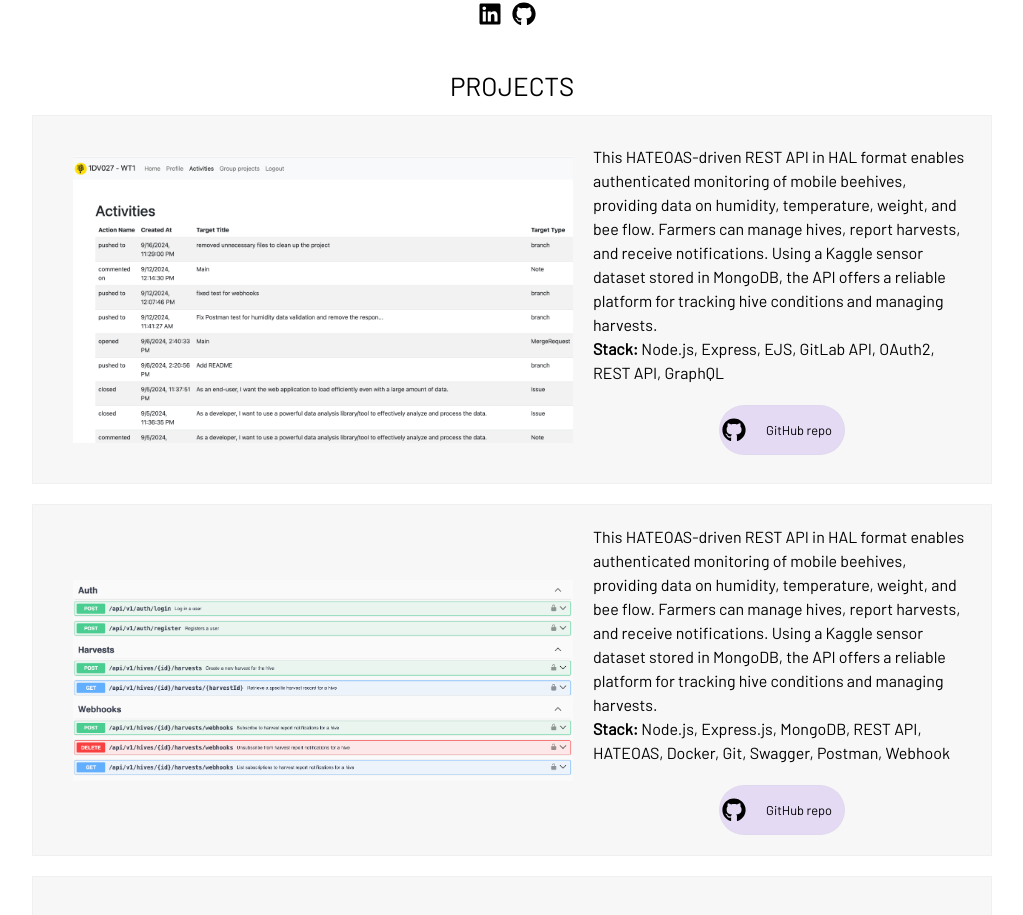
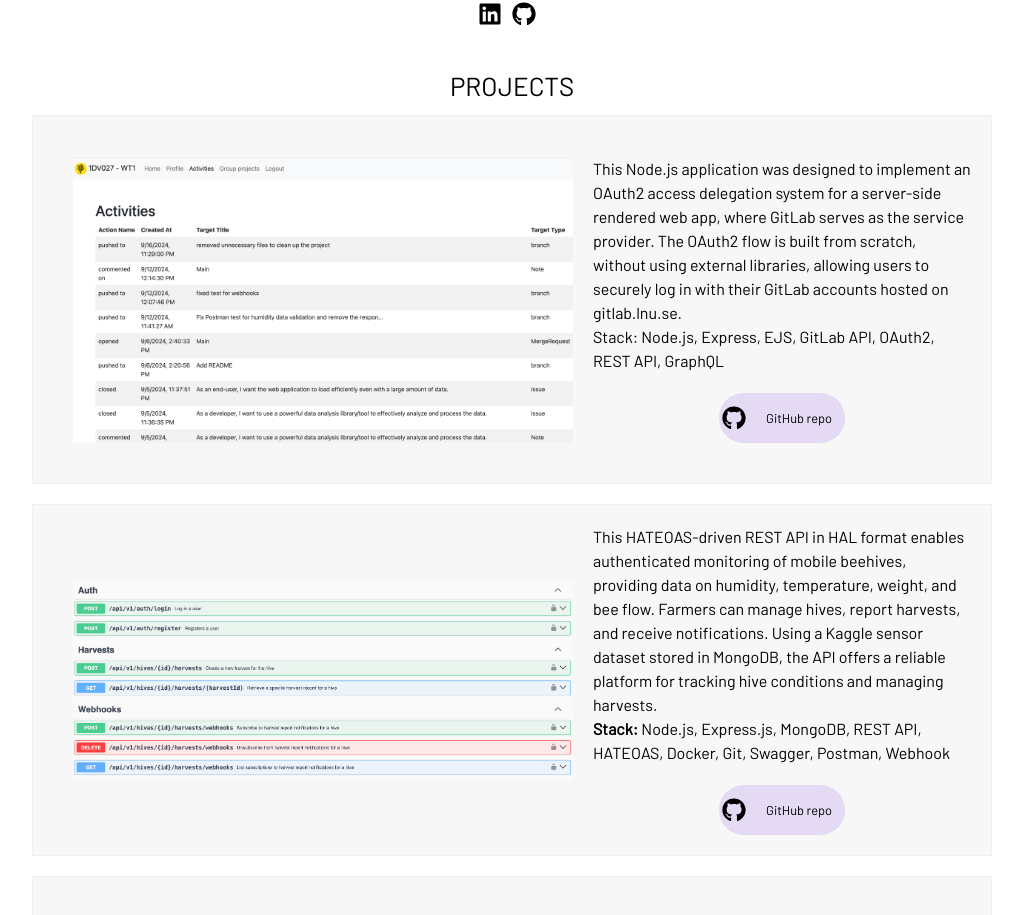
Before and after one commit to sc222rb/my-portfolio, a React (Create React App) app: page / in a window 1280 px wide. Shown: the part 1127-2042 px from the top of the page, without its empty margins (128-1151 px from the left). Built offline with nearby package versions, Linux system fonts and the light colour scheme; a web font is replaced by a local one.

Commit message:
edit text

```diff
--- a/src/components/projects/Project01.js
+++ b/src/components/projects/Project01.js
@@ -9,8 +9,8 @@ function Project01 () {
             </div>
             <div className="project-item2">
                 <div className="project-text left-centered">
-                    <p>This HATEOAS-driven REST API in HAL format enables authenticated monitoring of mobile beehives, providing data on humidity, temperature, weight, and bee flow. Farmers can manage hives, report harvests, and receive notifications. Using a Kaggle sensor dataset stored in MongoDB, the API offers a reliable platform for tracking hive conditions and managing harvests.<br />
-                    <b>Stack:</b> Node.js, Express, EJS, GitLab API, OAuth2, REST API, GraphQL</p>
+                    <p>This Node.js application was designed to implement an OAuth2 access delegation system for a server-side rendered web app, where GitLab serves as the service provider. The OAuth2 flow is built from scratch, without using external libraries, allowing users to securely log in with their GitLab accounts hosted on gitlab.lnu.se.<br />
+                    Stack: Node.js, Express, EJS, GitLab API, OAuth2, REST API, GraphQL</p>
                 </div>
                 <div className="project-link flex-row">
                     <a href="https://github.com/sc222rb/oauth" target="_blank" rel="noopener noreferrer">
```
